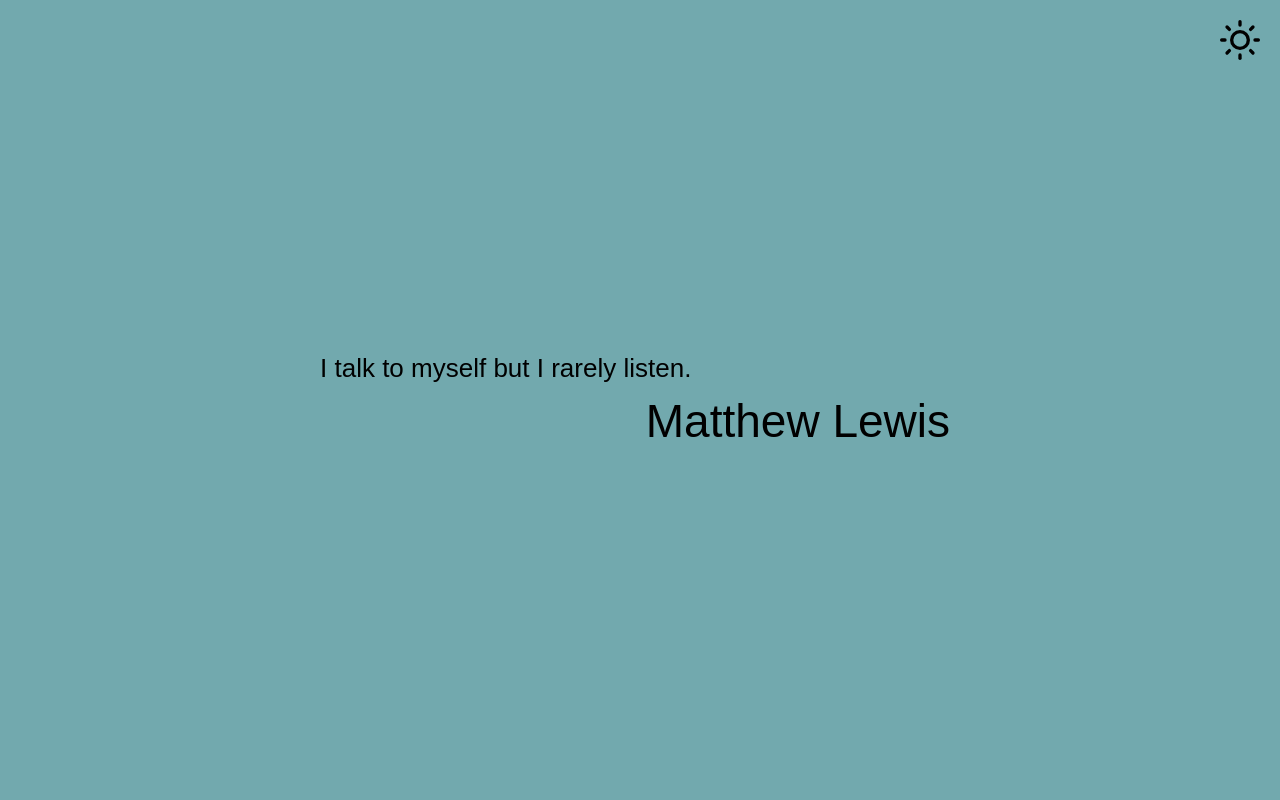
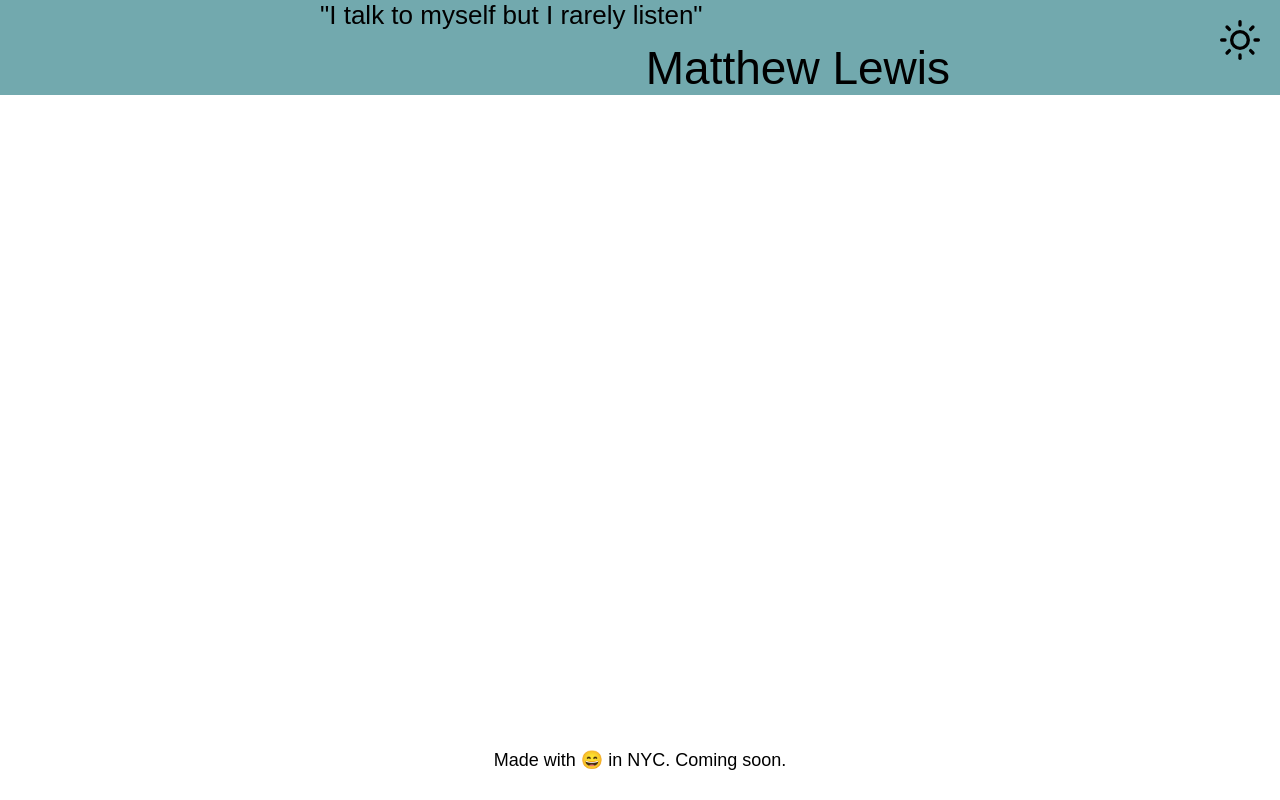
Before and after one commit to malewis5/matthew-lewis.online, a React (Create React App) app: page / in a window 1280 px wide. Built offline with nearby package versions, Linux system fonts and the light colour scheme; no server answers; a web font is replaced by a local one.

Commit message:
added loader.

```diff
--- a/package.json
+++ b/package.json
@@ -14,6 +14,7 @@
     "react-dom": "^17.0.2",
     "react-icons": "^4.2.0",
     "react-scripts": "4.0.3",
+    "react-spinkit": "^3.0.0",
     "styled-components": "^5.3.0",
     "typescript": "^4.1.2",
     "web-vitals": "^1.0.1"
@@ -43,6 +44,7 @@
     ]
   },
   "devDependencies": {
+    "@types/react-spinkit": "^3.0.7",
     "@types/styled-components": "^5.1.11"
   }
 }
--- a/public/index.html
+++ b/public/index.html
@@ -30,6 +30,7 @@
       work correctly both with client-side routing and a non-root public URL.
       Learn how to configure a non-root public URL by running `npm run build`.
     -->
+
     <!-- Open Graph metadata -->
     <meta
       property="og:title"
--- a/src/components/Pages/App.tsx
+++ b/src/components/Pages/App.tsx
@@ -23,6 +23,9 @@ function App() {
             />
           </TogglerDiv>
           <Quote />
+          <footer>
+            <code>Made with &#128516; in NYC. Coming soon.</code>
+          </footer>
         </MainApp>
       </>
     </ThemeProvider>
@@ -31,6 +34,9 @@ function App() {
 
 const MainApp = styled.div`
   min-height: 100vh;
+  @media only screen and (max-device-width: 1000px) {
+    min-height: -webkit-fill-available;
+  }
   display: flex;
   align-items: center;
   justify-content: center;
--- a/src/components/Quote.tsx
+++ b/src/components/Quote.tsx
@@ -1,5 +1,6 @@
 import React, { useEffect, useState } from "react";
 import styled from "styled-components";
+import { Loading } from "../components/UI/Loading";
 
 interface QuoteObject {
   author: string;
@@ -8,8 +9,10 @@ interface QuoteObject {
 
 const Quote: React.FC = () => {
   const [quote, setQuote] = useState({} as QuoteObject);
+  const [loading, setLoading] = useState(true);
 
   const fetchQuote = () => {
+    setLoading(true);
     fetch("https://quotes.rest/qod")
       .then((response) => {
         if (!response.ok) {
@@ -17,20 +20,16 @@ const Quote: React.FC = () => {
         } else return response;
       })
       .then((response) => response.json())
-      .then((data) =>
+      .then((data) => {
         setQuote({
-          author: data?.contents?.quotes[0]?.author ?? "Matthew Lewis",
-          quote:
-            data?.contents?.quotes[0]?.quote ??
-            "I talk to myself and but I rarely listen.",
-        })
-      )
+          author: data?.contents?.quotes[0]?.author,
+          quote: data?.contents?.quotes[0]?.quote,
+        });
+        setLoading(false);
+      })
       .catch((error) => {
         console.log(error);
-        setQuote({
-          author: "Matthew Lewis",
-          quote: "I talk to myself but I rarely listen.",
-        });
+        setLoading(false);
       });
   };
 
@@ -39,15 +38,31 @@ const Quote: React.FC = () => {
   }, []);
 
   return (
-    <div>
-      <QuoteTextDiv>{quote.quote}</QuoteTextDiv>
-      <AuthorDiv>{quote.author}</AuthorDiv>
-    </div>
+    <QuoteContainer>
+      {!loading ? (
+        <>
+          <QuoteTextDiv>{`"${
+            quote?.quote ?? "I talk to myself but I rarely listen"
+          }"`}</QuoteTextDiv>
+
+          <AuthorDiv>{quote?.author ?? "Matthew Lewis"}</AuthorDiv>
+        </>
+      ) : (
+        <Loading />
+      )}
+    </QuoteContainer>
   );
 };
 
+const QuoteContainer = styled.div`
+  display: flex;
+  flex-direction: column;
+  align-items: center;
+  justify-content: center;
+  gap: 10px;
+`;
+
 const QuoteTextDiv = styled.div`
-  margin: 0 auto 10px auto;
   font-size: calc(10px + 2vmin);
   text-align: left;
   width: 50vw;
--- /dev/null
+++ b/src/components/UI/Loading.tsx
@@ -0,0 +1,27 @@
+import * as React from "react";
+import styled from "styled-components";
+import Spinner from "react-spinkit";
+
+export interface LoadingProps {
+  // color of the loader
+  color?: string;
+  size?: number;
+}
+
+const Loading: React.FunctionComponent<LoadingProps> = ({ color }) => {
+  return (
+    <Div>
+      <Spinner name="line-scale-pulse-out" color={color} fadeIn="none" />
+    </Div>
+  );
+};
+
+const Div = styled.div`
+  width: 100%;
+  height: 100%;
+  display: flex;
+  justify-content: center;
+  align-items: center;
+`;
+
+export { Loading };
--- a/src/utils/globalStyles.tsx
+++ b/src/utils/globalStyles.tsx
@@ -17,4 +17,13 @@ export const GlobalStyles = createGlobalStyle<{ theme: ThemeType }>`
         margin: 0;
         padding: 0;
     }
+    footer {
+        min-height: 10vh;
+        display: flex;
+        align-items: center;
+        justify-content: center;
+        font-size: calc(10px + 1vmin);
+        position: absolute;
+        bottom: 0px;
+    }
 `;
```
Also changed, not shown: 2 other files (tests, documents, lock files or other folders).
